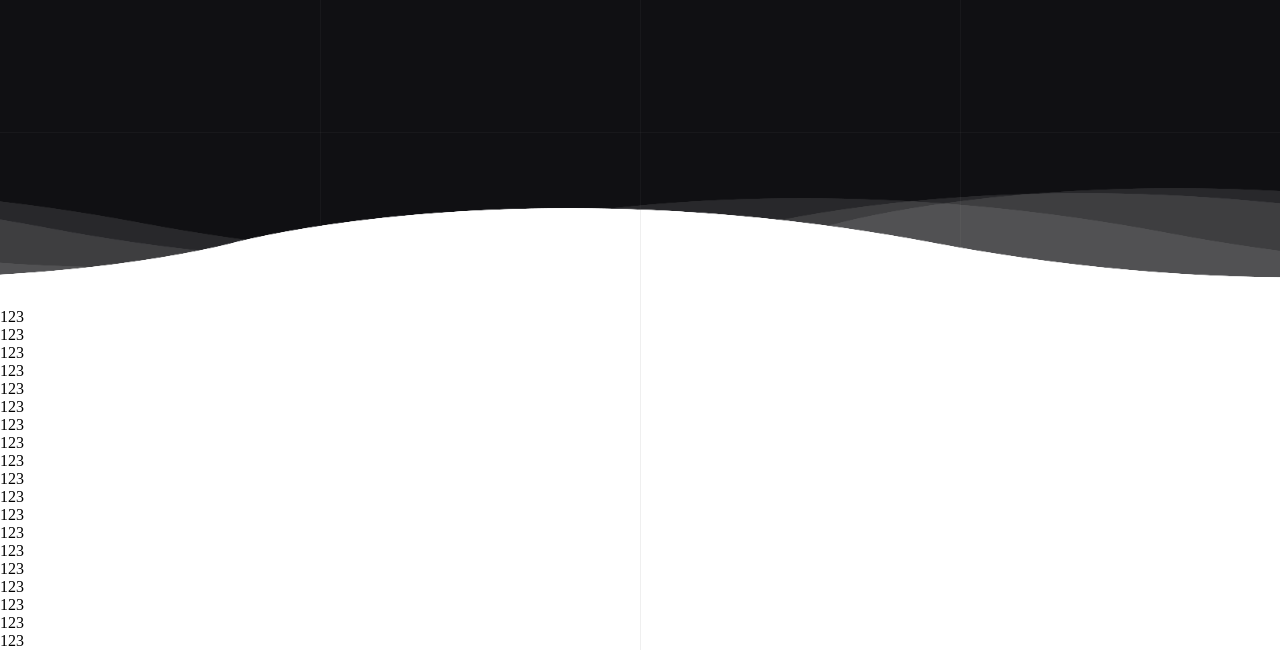
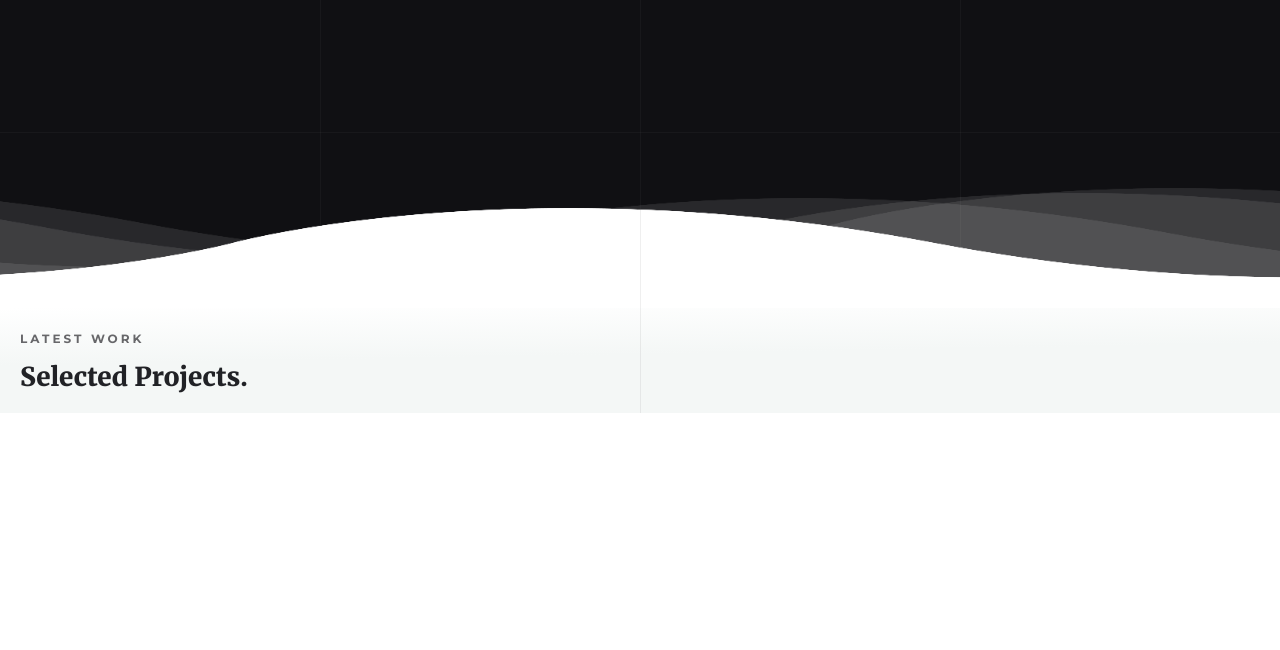
Before and after one commit to Kaleidics/animate-site, a plain HTML site: page index.html in a window 1280 px wide. Shown: the part 492-1142 px from the top of the page. After the commit the page ends 905 px from the top, so only its background shows below. Drawn offline with Linux system fonts and the light colour scheme; a script that the page names is missing; a web font is replaced by a local one.

Commit message:
update files

```diff
--- a/index.html
+++ b/index.html
@@ -61,25 +61,12 @@
         </header>
 
         <main>
-            <p>123</p>
-            <p>123</p>
-            <p>123</p>
-            <p>123</p>
-            <p>123</p>
-            <p>123</p>
-            <p>123</p>
-            <p>123</p>
-            <p>123</p>
-            <p>123</p>
-            <p>123</p>
-            <p>123</p>
-            <p>123</p>
-            <p>123</p>
-            <p>123</p>
-            <p>123</p>
-            <p>123</p>
-            <p>123</p>
-            <p>123</p>
+            <section class="project-section">
+                <h2 class="heading-secondary">
+                    <span class="latest">Latest Work</span>
+                    <span class="projects-heading">Selected Projects.</span>
+                </h2>
+            </section>
         </main>
 
         <script src="script.js"></script>
--- a/style.css
+++ b/style.css
@@ -387,3 +387,35 @@ section .wave.wave4 {
         transform: translate(0);
     }
 }
+
+.project-section {
+    background-image: linear-gradient(-1deg, #F4F7F6 55%, #fff 100%);
+}
+
+.project-section {
+    padding: 20px;
+}
+
+.heading-secondary {
+    display: flex;
+    flex-direction: column;
+}
+
+.latest {
+    line-height: 1.8;
+    font-size: 12px;
+    color: rgb(103, 103, 106);
+    font-family: 'Montserrat', sans-serif;
+    text-transform: uppercase;
+    margin-bottom: 15px;
+    letter-spacing: 3px;
+    font-weight: 600;
+    margin-bottom: 10px;
+}
+
+.projects-heading {
+    font-size: 26px;
+    font-weight: 900;
+    font-family: 'Merriweather', serif;
+    color: rgb(33, 34, 38);
+}
```
